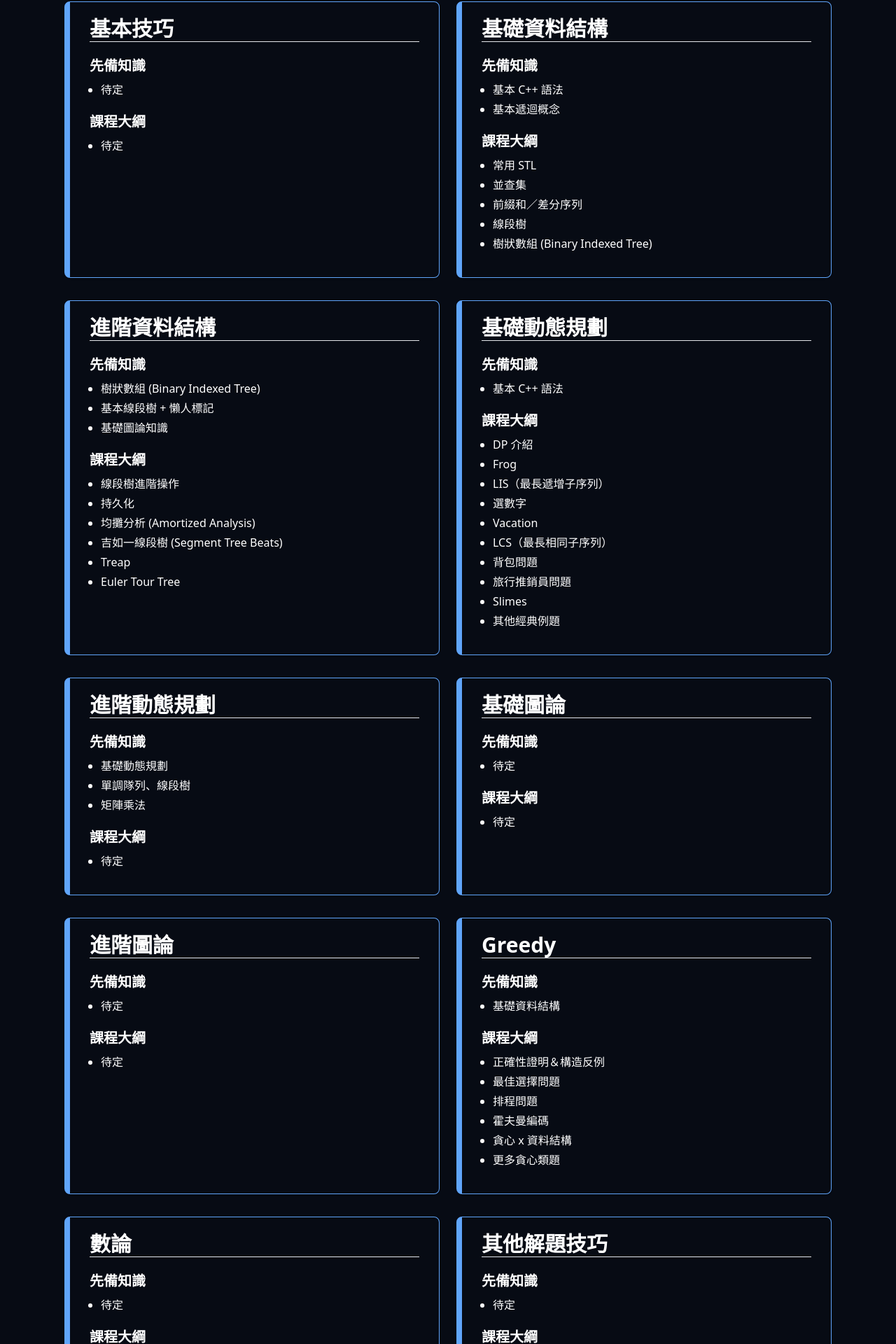
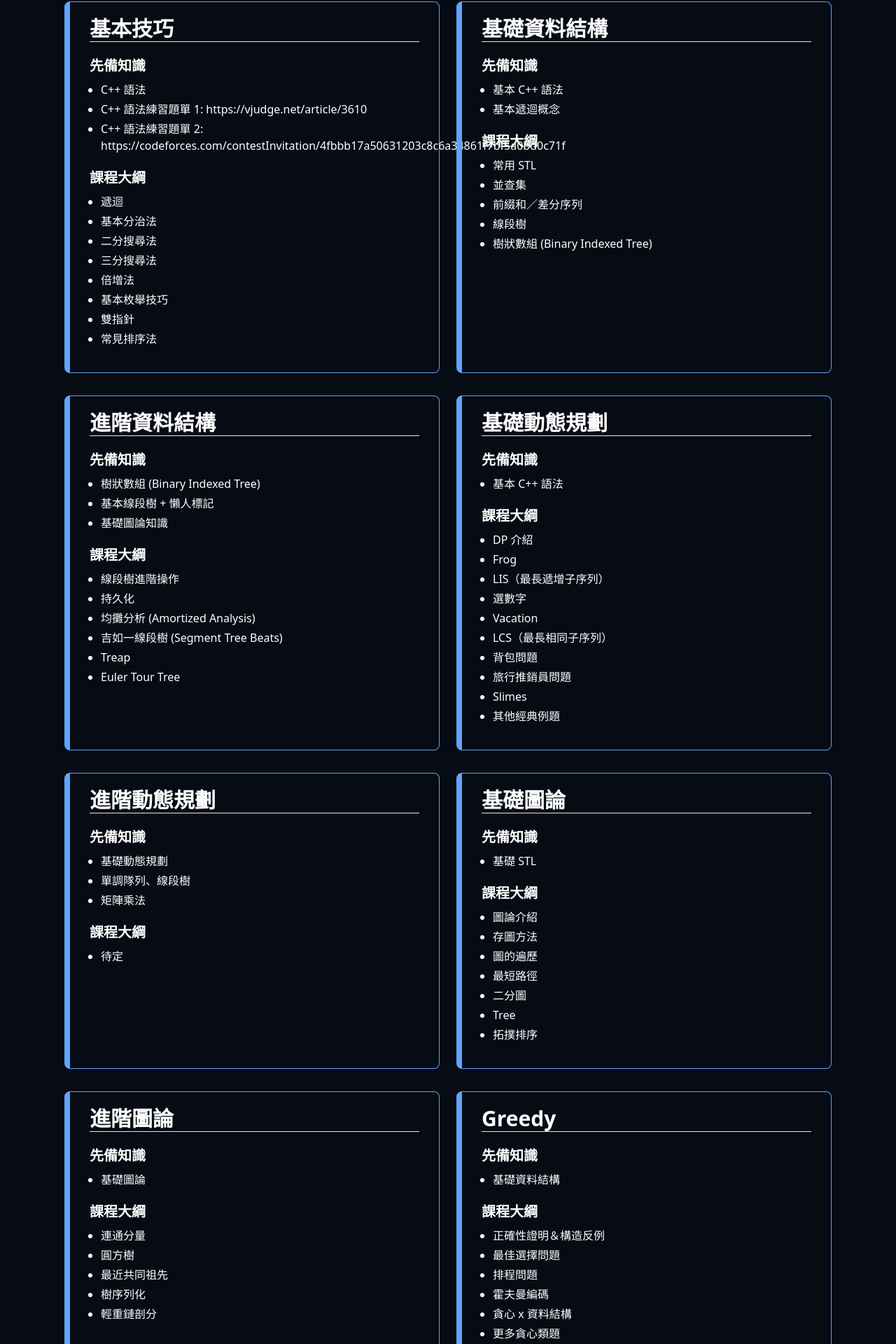
Before and after one commit to ioncamp-internal/web-ionc, a Next.js app: page /courses in a window 1280 px wide. Shown: the part 1193-3113 px from the top of the page at 70% size. Built offline with nearby package versions, Linux system fonts and the light colour scheme.

Commit message:
update course info

```diff
--- a/src/pages/courses/index.js
+++ b/src/pages/courses/index.js
@@ -35,11 +35,20 @@ export default function Home() {
                             <h3 class="text-3xl font-bold text-white m-5 border-b">基本技巧</h3>
                             <p class="text-xl text-white ml-5 mr-5 mb-2 font-bold">先備知識</p>
                             <ul class="text-white ml-5 px-4 list-disc mb-4">
-                                <li class="mb-1">待定</li>
+                                <li class="mb-1">C++ 語法</li>
+                                <li class="mb-1">C++ 語法練習題單 1: <a href="https://vjudge.net/article/3610">https://vjudge.net/article/3610</a></li>
+                                <li class="mb-1">C++ 語法練習題單 2: <a href="https://codeforces.com/contestInvitation/4fbbb17a50631203c8c6a34861f7bf5a0bd0c71f">https://codeforces.com/contestInvitation/4fbbb17a50631203c8c6a34861f7bf5a0bd0c71f</a></li>
                             </ul>
                             <p class="text-xl text-white ml-5 mr-5 mb-2 font-bold">課程大綱</p>
                             <ul class="text-white ml-5 px-4 list-disc">
-                                <li class="mb-1">待定</li>
+                                <li class="mb-1">遞迴</li>
+                                <li class="mb-1">基本分治法</li>
+                                <li class="mb-1">二分搜尋法</li>
+                                <li class="mb-1">三分搜尋法</li>
+                                <li class="mb-1">倍增法</li>
+                                <li class="mb-1">基本枚舉技巧</li>
+                                <li class="mb-1">雙指針</li>
+                                <li class="mb-1">常見排序法</li>
                             </ul>
                         </div>
                     </div>
@@ -128,11 +137,17 @@ export default function Home() {
                             <h3 class="text-3xl font-bold text-white m-5 border-b">基礎圖論</h3>
                             <p class="text-xl text-white ml-5 mr-5 mb-2 font-bold">先備知識</p>
                             <ul class="text-white ml-5 px-4 list-disc mb-4">
-                                <li class="mb-1">待定</li>
+                                <li class="mb-1">基礎 STL</li>
                             </ul>
                             <p class="text-xl text-white ml-5 mr-5 mb-2 font-bold">課程大綱</p>
                             <ul class="text-white ml-5 px-4 list-disc">
-                                <li class="mb-1">待定</li>
+                                <li class="mb-1">圖論介紹</li>
+                                <li class="mb-1">存圖方法</li>
+                                <li class="mb-1">圖的遍歷</li>
+                                <li class="mb-1">最短路徑</li>
+                                <li class="mb-1">二分圖</li>
+                                <li class="mb-1">Tree</li>
+                                <li class="mb-1">拓撲排序</li>
                             </ul>
                         </div>
                     </div>
@@ -142,11 +157,15 @@ export default function Home() {
                             <h3 class="text-3xl font-bold text-white m-5 border-b">進階圖論</h3>
                             <p class="text-xl text-white ml-5 mr-5 mb-2 font-bold">先備知識</p>
                             <ul class="text-white ml-5 px-4 list-disc mb-4">
-                                <li class="mb-1">待定</li>
+                                <li class="mb-1">基礎圖論</li>
                             </ul>
                             <p class="text-xl text-white ml-5 mr-5 mb-2 font-bold">課程大綱</p>
                             <ul class="text-white ml-5 px-4 list-disc">
-                                <li class="mb-1">待定</li>
+                                <li class="mb-1">連通分量</li>
+                                <li class="mb-1">圓方樹</li>
+                                <li class="mb-1">最近共同祖先</li>
+                                <li class="mb-1">樹序列化</li>
+                                <li class="mb-1">輕重鏈剖分</li>
                             </ul>
                         </div>
                     </div>
@@ -196,11 +215,15 @@ export default function Home() {
                             <h3 class="text-3xl font-bold text-white m-5 border-b">其他解題技巧</h3>
                             <p class="text-xl text-white ml-5 mr-5 mb-2 font-bold">先備知識</p>
                             <ul class="text-white ml-5 px-4 list-disc mb-4">
-                                <li class="mb-1">待定</li>
+                                <li class="mb-1">暴力枚舉</li>
                             </ul>
                             <p class="text-xl text-white ml-5 mr-5 mb-2 font-bold">課程大綱</p>
                             <ul class="text-white ml-5 px-4 list-disc">
-                                <li class="mb-1">待定</li>
+                                <li class="mb-1">折半枚舉</li>
+                                <li class="mb-1">啟發式合併</li>
+                                <li class="mb-1">均攤分析</li>
+                                <li class="mb-1">bitset 優化</li>
+                                <li class="mb-1">根號算法</li>
                             </ul>
                         </div>
                     </div>
```
